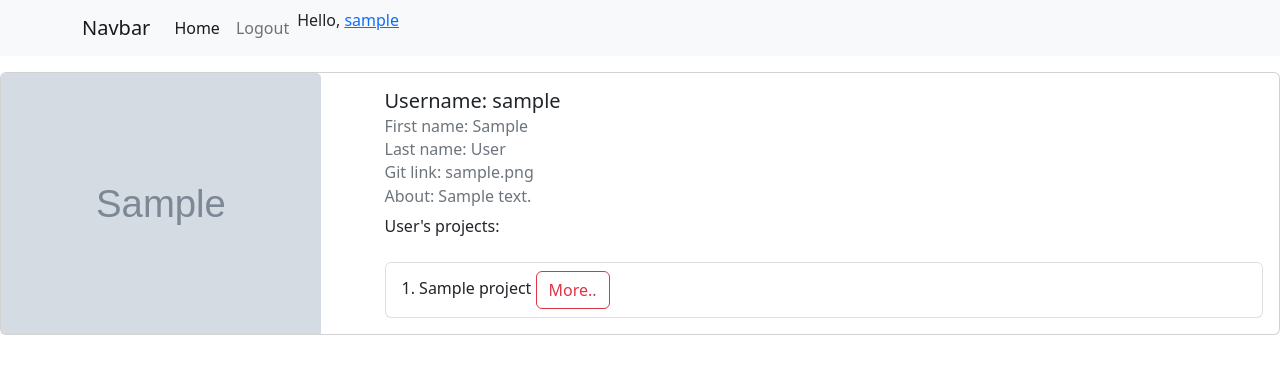
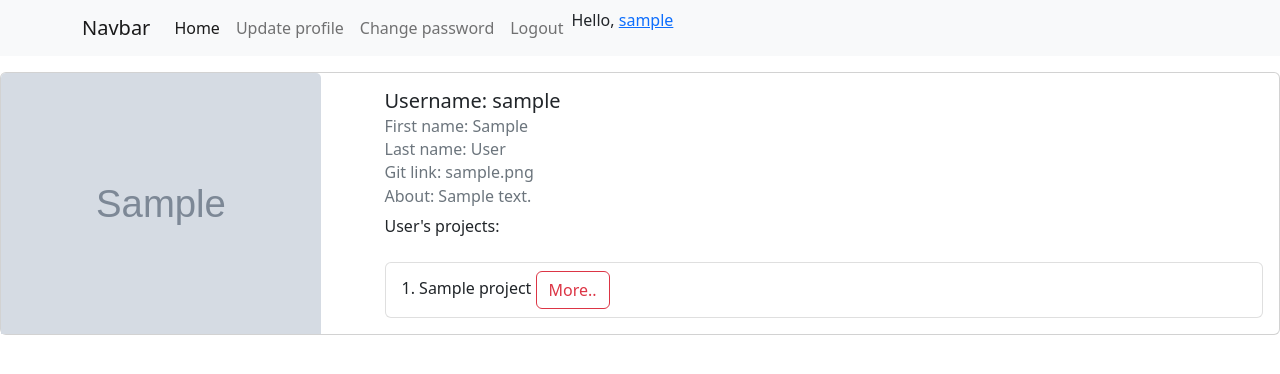
Before and after one commit to CityNomad/project, a Django app: page /accounts/1/ in a window 1280 px wide. Shown: the top 374 px of the page. Run offline with Django 4.2, Linux system fonts and the light colour scheme; a user stored in the database is signed in; tables that the repository leaves empty hold one stand-in row (values such as "Sample post"); grey boxes marked "Sample" are stand-in pictures; parts of the project's set-up code (start-up, migrations or seed data) failed here and were passed over.

Commit message:
an option to update profile for user was created, bugs were fixed

```diff
--- a/to_do/accounts/templates/profile.html
+++ b/to_do/accounts/templates/profile.html
@@ -1,22 +1,31 @@
 {% extends "base.html" %}
 
 {% block title %}Profile{% endblock %}
-
+{% block nav_add %}
+    {% if user_obj == user %}
+        <li class="nav-item">
+            <a class="nav-link" href="{% url 'accounts:change_profile' user_obj.pk %}">Update profile</a>
+        </li>
+        <li class="nav-item">
+            <a class="nav-link" href="">Change password</a>
+        </li>
+    {% endif %}
+{% endblock %}
 {% block content %}
     <div class="card flex-row mt-3">
-        {% if user.profile.avatar %}
-            <img src="{{ user.profile.avatar.url }}" class="card-img-top w-25" alt="...">
+        {% if user_obj.profile.avatar %}
+            <img src="{{ user_obj.profile.avatar.url }}" class="card-img-top w-25" alt="...">
         {% endif %}
         <div class="card-body ms-5">
-            <h5 class="card-title">Username: {{ user.username }}</h5>
-            <h6 class="card-subtitle mb-2 text-muted">First name: {{ user.first_name }}</h6>
-            <h6 class="card-subtitle mb-2 text-muted">Last name: {{ user.last_name }}</h6>
-            <h6 class="card-subtitle mb-2 text-muted">Git link: {{ user.profile.git_profile }}</h6>
-            <h6 class="card-subtitle mb-2 text-muted">About: {{ user.profile.about }}</h6>
+            <h5 class="card-title">Username: {{ user_obj.username }}</h5>
+            <h6 class="card-subtitle mb-2 text-muted">First name: {{ user_obj.first_name }}</h6>
+            <h6 class="card-subtitle mb-2 text-muted">Last name: {{ user_obj.last_name }}</h6>
+            <h6 class="card-subtitle mb-2 text-muted">Git link: {{ user_obj.profile.git_profile }}</h6>
+            <h6 class="card-subtitle mb-2 text-muted">About: {{ user_obj.profile.about }}</h6>
             {% if user.projects.all %}
             <p class="card-text pb-2">User's projects:</p>
             <ul class="list-group list-group-numbered">
-                {% for project in user.projects.all %}
+                {% for project in user_obj.projects.all %}
                     <li class="list-group-item ">{{ project.title }}
                     <a href="{% url "webapp:project_view" project.pk %}" class="btn btn-outline-danger">More..</a>
                     </li>
--- a/to_do/accounts/urls.py
+++ b/to_do/accounts/urls.py
@@ -1,7 +1,7 @@
 from django.contrib.auth.views import LoginView, LogoutView
 from django.urls import path
 
-from accounts.views import login_view, logout_view, RegisterView, ProfileView, ProfileListView
+from accounts.views import login_view, logout_view, RegisterView, ProfileView, ProfileListView, ChangeProfileView
 
 app_name = "accounts"
 
@@ -10,5 +10,6 @@ urlpatterns = [
     path('logout/', LogoutView.as_view(), name="logout"),
     path('registration/', RegisterView.as_view(), name="registration"),
     path("<int:pk>/", ProfileView.as_view(), name="profile"),
-    path('users/', ProfileListView.as_view(), name='users')
+    path('users/', ProfileListView.as_view(), name='users'),
+    path('<int:pk>/change/', ChangeProfileView.as_view(), name="change_profile"),
 ]
--- a/to_do/accounts/views.py
+++ b/to_do/accounts/views.py
@@ -6,8 +6,8 @@ from django.contrib.auth.decorators import login_required
 from django.shortcuts import render, redirect
 from django.urls import reverse
 from django.utils.http import urlencode
-from django.views.generic import CreateView, DetailView, ListView
-from accounts.forms import MyUserCreationForm
+from django.views.generic import CreateView, DetailView, ListView, UpdateView
+from accounts.forms import MyUserCreationForm, UserChangeForm, ProfileChangeForm
 from django.contrib.auth.models import User
 from django import forms
 from django.contrib.auth.mixins import LoginRequiredMixin, PermissionRequiredMixin
@@ -61,6 +61,7 @@ def logout_view(request):
 class ProfileView(LoginRequiredMixin, DetailView):
     model = get_user_model()
     template_name = "profile.html"
+    context_object_name = "user_obj"
 
     def get_context_data(self, **kwargs):
         context = super().get_context_data(**kwargs)
@@ -102,3 +103,40 @@ class ProfileListView(PermissionRequiredMixin, ListView):
     def get_search_value(self):
         if self.form.is_valid():
             return self.form.cleaned_data.get("search")
+
+
+class ChangeProfileView(PermissionRequiredMixin, UpdateView):
+    model = User
+    form_class = UserChangeForm
+    template_name = "change_user.html"
+    profile_form_class = ProfileChangeForm
+    context_object_name = "user_obj"
+
+    def has_permission(self):
+        return self.request.user.is_superuser or self.request.user == self.get_object()
+
+    def get_context_data(self, **kwargs):
+        context = super().get_context_data(**kwargs)
+        if "profile_form" not in context:
+            context["profile_form"] = self.profile_form_class(instance=self.get_object().profile)
+        return context
+
+    def post(self, request, *args, **kwargs):
+        self.object = self.get_object()
+        form = self.form_class(instance=self.object, data=request.POST)
+        profile_form = self.profile_form_class(instance=self.object.profile,
+                                               data=request.POST,
+                                               files=request.FILES)
+        if form.is_valid():
+            return self.form_valid(form, profile_form)
+        else:
+            return self.form_invalid(form, profile_form)
+
+    def form_valid(self, form, profile_form):
+        # self.get_form()
+        form.save()
+        profile_form.save()
+        return redirect("accounts:profile", self.object.pk)
+
+    def form_invalid(self, form, profile_form):
+        return self.render_to_response(self.get_context_data(form=form, profile_form=profile_form))
```
Also changed, not shown: to_do/accounts/forms.py (+18 -10 lines), to_do/accounts/templates/change_user.html (added, +15 -0 lines), to_do/webapp/templates/partial/form.html (+6 -2 lines).
